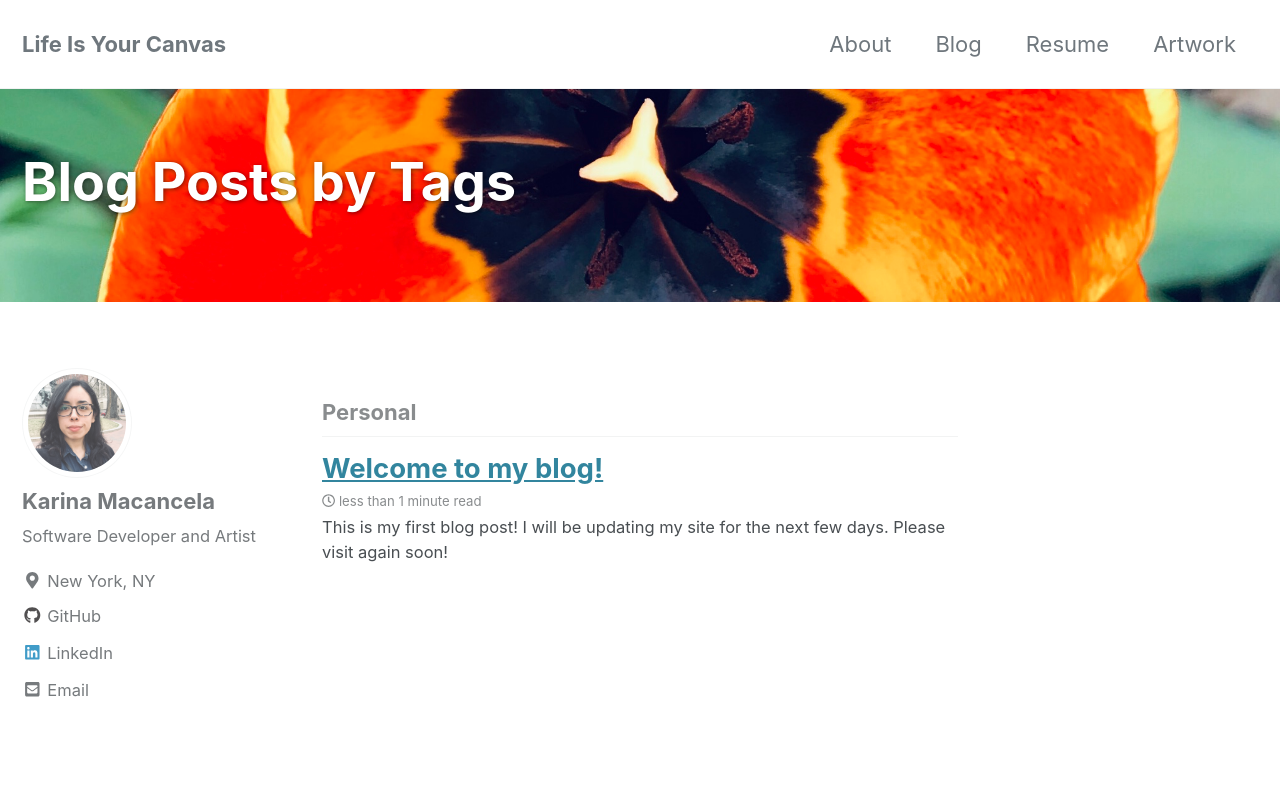
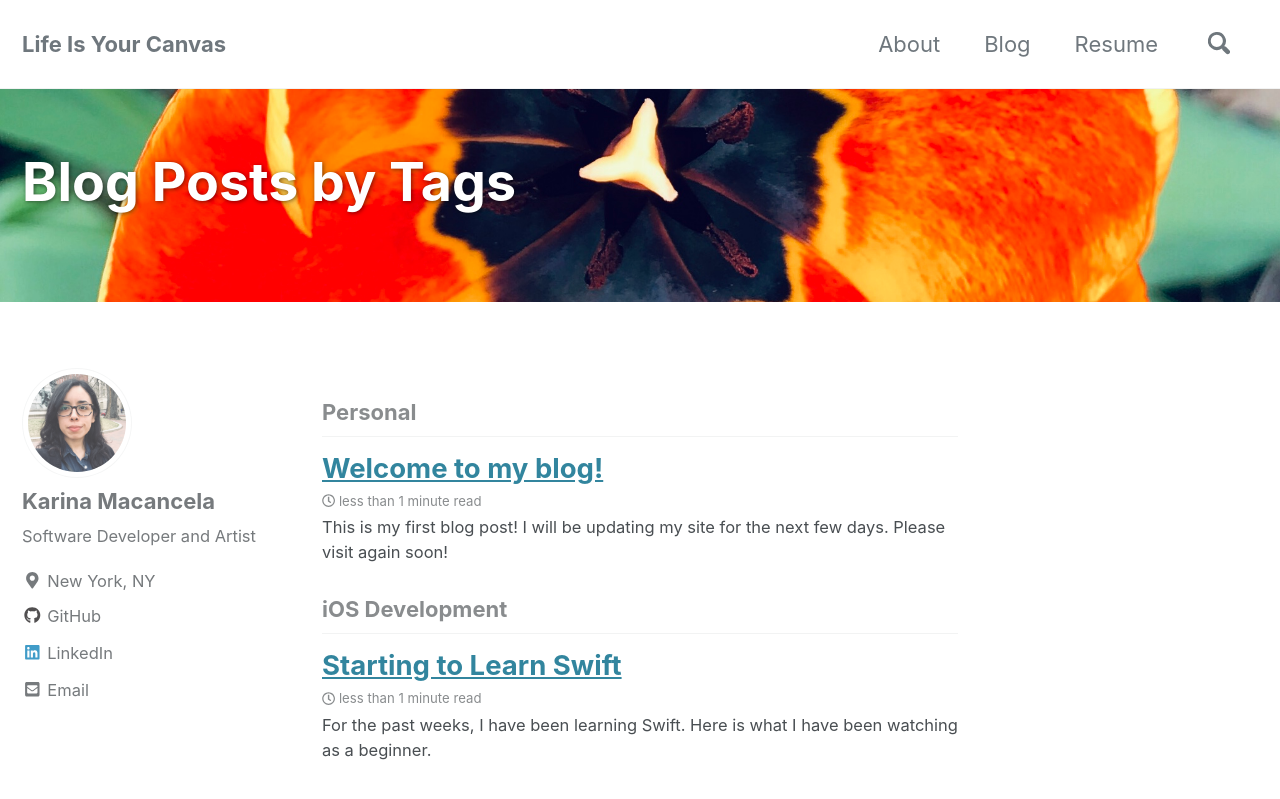
Before and after one commit to kmacancela/kmacancela.github.io, a Jekyll site: the page built from _pages/blog.md, in a window 1280 px wide and 900 px high. Shown: the top 799 px of the window. Built offline with Jekyll 4.4.1, drawn with Linux system fonts in a browser that asks for light colours; cached includes are drawn as plain includes; nearby versions of some CDN libraries.

Commit message:
Homepage updates and new post

```diff
--- a/_config.yml
+++ b/_config.yml
@@ -64,8 +64,8 @@
   secret                 :
 atom_feed:
   path                   : # blank (default) uses feed.xml
-search                   : # true, false (default)
-search_full_content      : # true, false (default)
+search                   : true # true, false (default)
+search_full_content      : true # true, false (default)
 search_provider          : # lunr (default), algolia, google
 algolia:
   application_id         : # YOUR_APPLICATION_ID
--- a/_data/navigation.yml
+++ b/_data/navigation.yml
@@ -6,8 +6,8 @@
     url: /blog/
   - title: "Resume"
     url: /assets/docs/resume.pdf
-  - title: "Artwork"
-    url: /artwork/
+  # - title: "Artwork"
+  #   url: /artwork/
   # - title: "Sample Collections"
   #   url: /collection-archive/
   # - title: "Sitemap"
--- /dev/null
+++ b/_posts/2019-05-12-starting-with-swift.md
@@ -0,0 +1,13 @@
+---
+title: "Starting to Learn Swift"
+date: 2019-05-12
+tags: [iOS Development]
+header:
+  overlay_color: "#333"
+excerpt: "For the past weeks, I have been learning Swift. Here is what I have been watching as a beginner."
+---
+<p align="justify">
+  For the past year, I have been religiously telling my friends and family that I am going to create iOS applications and make my app ideas into a reality. However, I had not applied myself in learning Swift and Xcode in order to accomplish this. Until now! I found a YouTube channel, called <a href="https://www.youtube.com/channel/UC2D6eRvCeMtcF5OGHf1-trw">Code With Chris</a>, that has the ideal step-by-step pace for beginners.
+  <br><br>
+  <iframe width="560" height="315" src="https://www.youtube.com/embed/jniJeamcIUU" frameborder="0" allow="accelerometer; autoplay; encrypted-media; gyroscope; picture-in-picture" allowfullscreen></iframe>
+</p>
--- a/assets/css/main.scss
+++ b/assets/css/main.scss
@@ -6,10 +6,3 @@
 
 @import "minimal-mistakes/skins/{{ site.minimal_mistakes_skin | default: 'default' }}"; // skin
 @import "minimal-mistakes"; // main partials
-
-.scrolling-box {
-
-  overflow-y: scroll;
-  scroll-behavior: smooth;
-
-}
--- a/index.html
+++ b/index.html
@@ -16,5 +16,8 @@
     I have always been a curious individual, interested in various subjects with a desire to positively contribute to the community. I became interested in programming when I learned HTML and CSS at 14 in order to create a website where I could connect with teens around the country. I went to LaGuardia Arts High School as an art major student and learned how to express myself as an artist. I believe that learning how to create my ideas as an artist helped me realize that I wanted to create something that could help others. As a developer, I will create iOS applications which can accomplish this goal of mine.
     <br><br>
     Besides developing, I am a passionate painter and aspiring cartoonist. I primarily paint portraits and landscapes. I am also currently working on creating iOS stickers.
+</center>
+    <blockquote>
+      "Clouds come floating into my life, no longer to carry rain or usher storm, but to add color to my sunset sky." <br>- Rabindranath Tagore
+    </blockquote>
   </p>
-</center>
```
